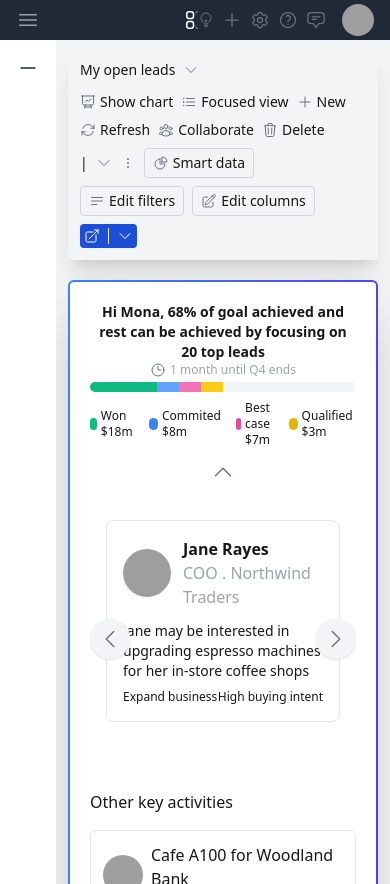
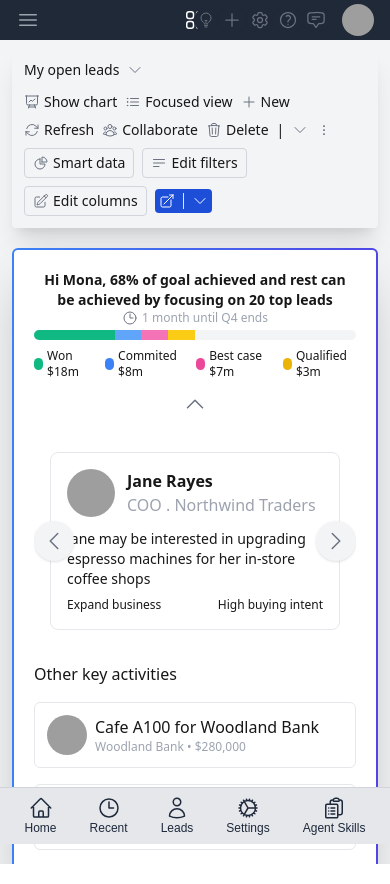
Before and after one commit to toyman640/wgdhbd, a Next.js app: page /leads in a window 390 px wide. Built offline with nearby package versions, Linux system fonts and the light colour scheme; grey boxes are pictures that could not be loaded.

Commit message:
Fix side bar responsiveness

```diff
--- a/src/app/layout.js
+++ b/src/app/layout.js
@@ -1,11 +1,10 @@
 'use client';
 import { useState, useEffect } from 'react';
-import { MinusIcon, TvIcon, HomeIcon, UserIcon, CogIcon, ClipboardDocumentListIcon, Bars3Icon, ClockIcon  } from '@heroicons/react/24/outline';
+import { HomeIcon, UserIcon, CogIcon, ClipboardDocumentListIcon, ClockIcon, Bars3Icon } from '@heroicons/react/24/outline';
 import { Geist, Geist_Mono } from "next/font/google";
 import Navbar from "./components/Navbar";
 import Link from 'next/link';
 import SkillsPopup from './agent-skills/skills-components/skills-popup';
-// import Sidebar from "./components/Sidebar";
 import "./globals.css";
 
 const geistSans = Geist({
@@ -19,38 +18,26 @@ const geistMono = Geist_Mono({
 });
 
 export default function DashboardLayout({ children }) {
-  const [isSidebarOpen, setSidebarOpen] = useState(false); // For mobile menu toggle
-  const [isSidebarMinimized, setSidebarMinimized] = useState(false); // For desktop minimized view
+  const [isSidebarMinimized, setSidebarMinimized] = useState(false);
   const [isSkillsModalOpen, setSkillsModalOpen] = useState(false);
-  const [isClient, setIsClient] = useState(false);
-
-  useEffect(() => {
-    setIsClient(true); // Update state after the component is mounted on the client
-  }, []);
-
-  if (!isClient) {
-    return null; // Prevent rendering until after the component is mounted on the client
-  }
 
   // Navigation items data
   const navigationItems = [
     { icon: HomeIcon, label: "Home", href: "/" },
     { icon: ClockIcon, label: "Recent", href: "/recent" },
     { icon: UserIcon, label: "Leads", href: "/leads" },
-    { icon: CogIcon, label: 'Settings', href: "/settings"},
+    { icon: CogIcon, label: 'Settings', href: "/settings" },
+    { icon: ClipboardDocumentListIcon, label: "Agent Skills", href: "#", onClick: () => setSkillsModalOpen(true) },
   ];
 
   return (
-    <html lang="en" className='h-full'>
-      <body
-        className={`${geistSans.variable} ${geistMono.variable} antialiased h-full `}
-      >
+    <html lang="en" className="h-full">
+      <body className={`${geistSans.variable} ${geistMono.variable} antialiased h-full`}>
         <div className="flex flex-col h-full">
           <Navbar />
-          <div className="flex flex-col h-full">
 
-
-            <div className="flex flex-grow  h-full">
+          <div className="flex flex-grow h-full">
+            {/* Vertical Sidebar for Larger Screens */}
             <div
               className={`bg-gray-200 text-white transition-all duration-300 ${
                 isSidebarMinimized ? 'w-16' : 'w-40'
@@ -68,10 +55,11 @@ export default function DashboardLayout({ children }) {
               </button>
 
               <div className="flex flex-col items-center mt-4">
-                {navigationItems.map(({ icon: Icon, label, href }, index) => (
+                {navigationItems.map(({ icon: Icon, label, href, onClick }, index) => (
                   <Link
                     key={index}
                     href={href}
+                    onClick={onClick}
                     className={`flex text-slate-800 items-center p-4 hover:bg-gray-300 cursor-pointer ${
                       isSidebarMinimized ? "justify-center" : ""
                     }`}
@@ -80,62 +68,34 @@ export default function DashboardLayout({ children }) {
                     {!isSidebarMinimized && <span className="ml-4">{label}</span>}
                   </Link>
                 ))}
-                <div
-                    className={`flex text-slate-800 items-center p-4 hover:bg-gray-300 cursor-pointer ${
-                      isSidebarMinimized ? "justify-center" : ""
-                    }`}
-                    onClick={() => setSkillsModalOpen(true)}
-                  >
-                    <ClipboardDocumentListIcon className="w-6 h-6" />
-                    {!isSidebarMinimized && <span className="ml-1">Agent Skills</span>}
-                </div>
               </div>
             </div>
 
-              <div className="lg:hidden">
-                <button
-                  onClick={() => setSidebarOpen(!isSidebarOpen)}
-                  className="p-4 text-gray-800"
-                >
-                  {isSidebarOpen ? <TvIcon className="w-6 h-6" /> : <MinusIcon className="w-6 h-6" />}
-                </button>
-              </div>
-
-              {isSidebarOpen && (
-                <div
-                  className="fixed top-16 left-0 h-[calc(100vh-4rem)] w-64 bg-gray-800 text-white z-50 flex flex-col"
-                >
-                  <button
-                    onClick={() => setSidebarOpen(false)}
-                    className="p-4 text-right text-gray-400"
-                  >
-                    <TvIcon className="w-6 h-6" />
-                  </button>
-                  {navigationItems.map(({ icon: Icon, label }, index) => (
-                    <div key={index} className="flex items-center p-4 hover:bg-gray-700 cursor-pointer">
-                      <Icon className="w-6 h-6" />
-                      <span className="ml-4">{label}</span>
-                    </div>
-                  ))}
-                  <div
-                    className="flex items-center p-4 hover:bg-gray-700 cursor-pointer"
-                    onClick={() => setSkillsModalOpen(true)}
-                  >
-                    <ClipboardDocumentListIcon className="w-6 h-6" />
-                    <span className="ml-4">Agent Skills</span>
-                  </div>
-                </div>
-              )}
-
-              <main className="flex-1 pl-3 pr-3 pt-2 bg-gray-100 overflow-y-auto scrollbar-thin scrollbar-thumb-gray-800 scrollbar-track-gray-300">
+            {/* Main Content */}
+            <main className="flex-1 pl-3 pr-3 pb-5 mb-5 pt-2 bg-gray-100 overflow-y-auto scrollbar-thin scrollbar-thumb-gray-800 scrollbar-track-gray-300">
               {children}
             </main>
           </div>
+
+          {/* Horizontal Navigation for Smaller Screens */}
+          <div className="fixed bottom-0 left-0 w-full bg-gray-200 flex lg:hidden justify-around p-2 border-t border-gray-300">
+            {navigationItems.map(({ icon: Icon, label, href, onClick }, index) => (
+              <Link
+                key={index}
+                href={href}
+                onClick={onClick}
+                className="flex flex-col items-center text-slate-800 hover:text-blue-600"
+              >
+                <Icon className="w-6 h-6" />
+                <span className="text-xs">{label}</span>
+              </Link>
+            ))}
           </div>
-        </div>
+
           {isSkillsModalOpen && (
             <SkillsPopup open={isSkillsModalOpen} setOpen={setSkillsModalOpen} />
           )}
+        </div>
       </body>
     </html>
   );
--- a/src/app/leads/lead-component/lead-table.js
+++ b/src/app/leads/lead-component/lead-table.js
@@ -226,7 +226,7 @@ export default function LeadTable() {
     //   {/* Modal Component */}
     //   <LeadModal isOpen={isModalOpen} onClose={closeModal} lead={selectedLead} />
     // </div>
-    <div className="mt-5">
+    <div className="mt-5 pb-5 mb-5">
       <div className="mb-4">
         <input
           type="text"
```
Lines whose indentation alone changed are shown as unchanged.
